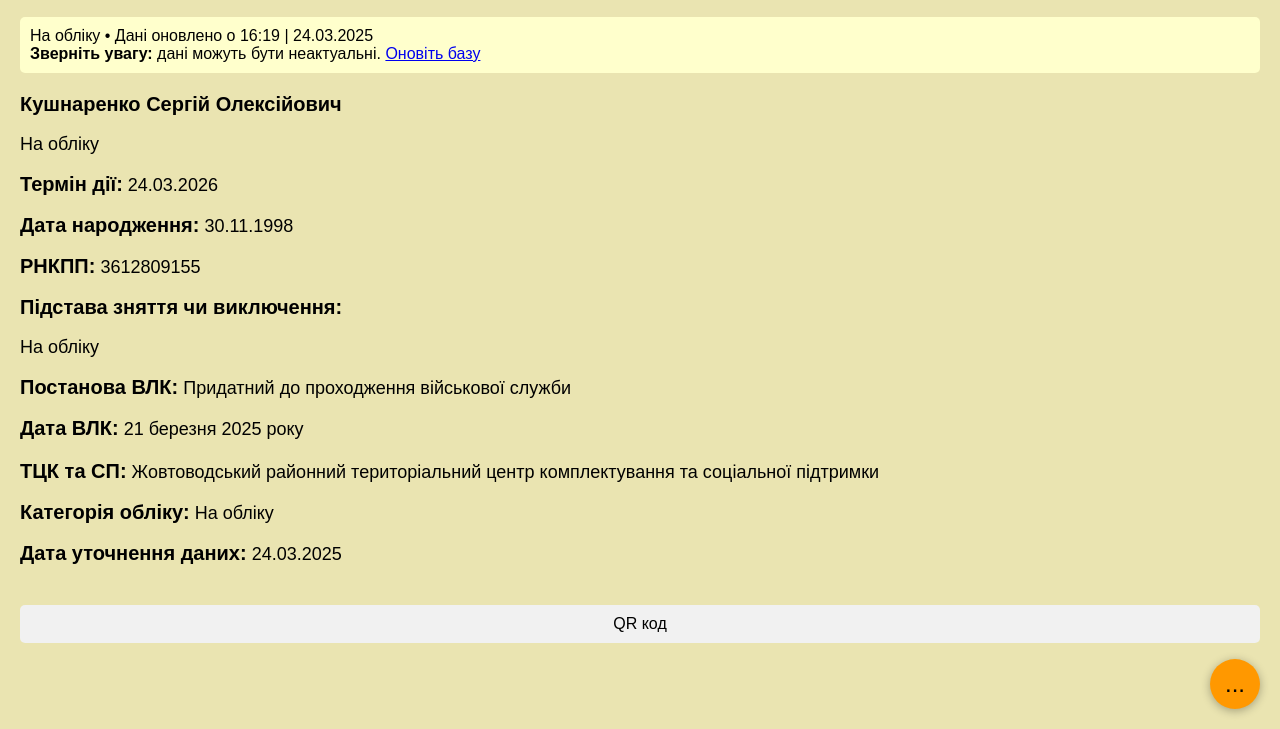
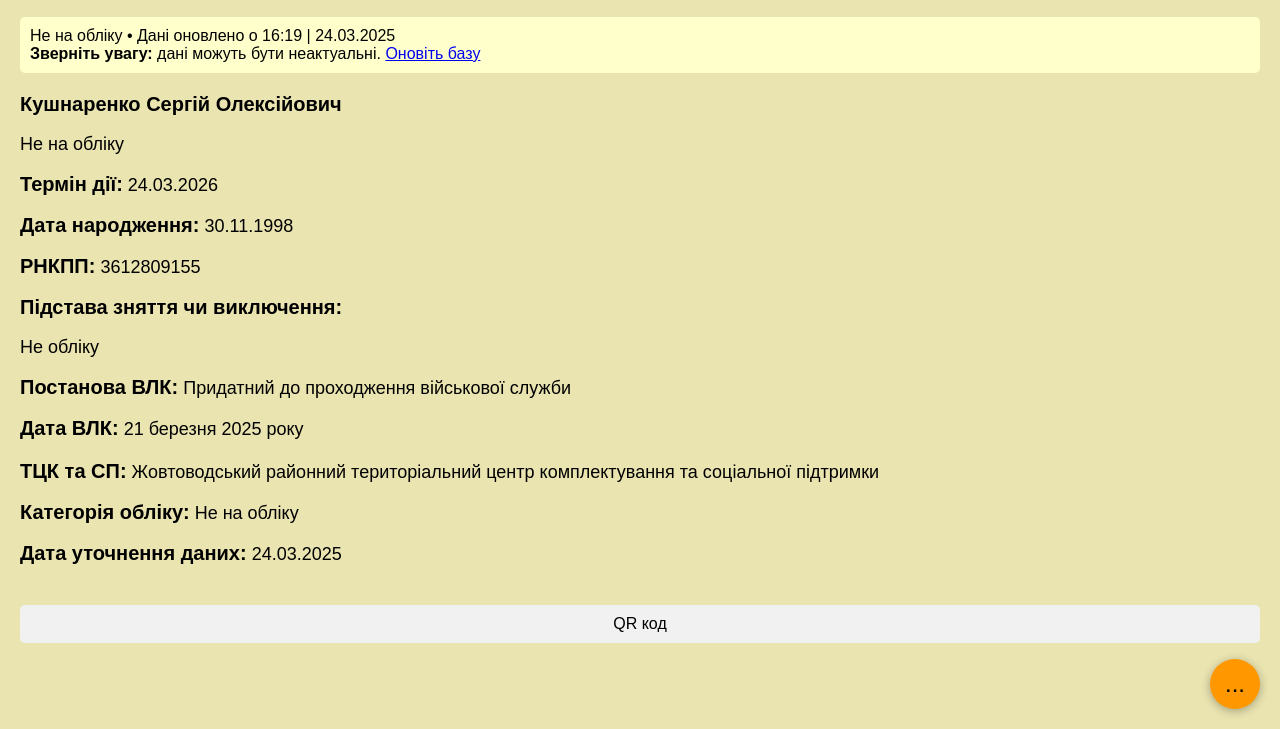
Before and after one commit to militaty/military-doc, a plain HTML site: page index.html in a window 1280 px wide. Shown: the part 71-800 px from the top of the page. Drawn offline with nearby package versions, Linux system fonts and the light colour scheme.

Commit message:
Update index.html

```diff
--- a/index.html
+++ b/index.html
@@ -182,26 +182,26 @@
     </div>
 
     <div class="alert">
-        На обліку • Дані оновлено о 16:19 | 24.03.2025
+        Не на обліку • Дані оновлено о 16:19 | 24.03.2025
         <br>
         <strong>Зверніть увагу:</strong> дані можуть бути неактуальні. <a href="#">Оновіть базу</a>
     </div>
 
     <div class="info">
         <strong>Кушнаренко Сергій Олексійович</strong>
-        <p>На обліку</p>
+        <p>Не на обліку</p>
         <p><strong>Термін дії:</strong> 24.03.2026</p>
         <p><strong>Дата народження:</strong> 30.11.1998</p>
         <p><strong>РНКПП:</strong> 3612809155</p>
         <p><strong>Підстава зняття чи виключення:</strong></p>
-        <p>На обліку</p>
+        <p>Не обліку</p>
         <p><strong>Постанова ВЛК:</strong> Придатний до проходження військової служби</p>
         <p><strong>Дата ВЛК:</strong> 21 березня 2025 року</p>
     </div>
 
     <div class="info">
         <p><strong>ТЦК та СП:</strong> Жовтоводський районний територіальний центр комплектування та соціальної підтримки</p>
-        <p><strong>Категорія обліку:</strong> На обліку</p>
+        <p><strong>Категорія обліку:</strong> Не на обліку</p>
         <p><strong>Дата уточнення даних:</strong> 24.03.2025</p>
     </div>
 
@@ -239,16 +239,16 @@
         <div class="overlay-content">
             <div class="detail-info">
                 <strong>Кушнаренко Сергій Олексійович</strong>
-                <p>На обліку</p>
+                <p>Не на обліку</p>
                 <p><strong>Термін дії:</strong> 24.03.2026</p>
                 <p><strong>Дата народження:</strong> 30.11.1998</p>
                 <p><strong>РНКПП:</strong> 3612809155</p>
                 <p><strong>Підстава зняття чи виключення:</strong></p>
-                <p>На обліку</p>
+                <p>Не на обліку</p>
                 <p><strong>Постанова ВЛК:</strong> Придатний до проходження військової служби</p>
                 <p><strong>Дата ВЛК:</strong> 22 березня 2025 року</p>
                 <p><strong>ТЦК та СП:</strong> Жовтоводський районний територіальний центр комплектування та соціальної підтримки</p>
-                <p><strong>Категорія обліку:</strong> На обліку</p>
+                <p><strong>Категорія обліку:</strong> Не на обліку</p>
                 <p><strong>Дата уточнення даних:</strong> 24.03.2025</p>
             </div>
             <button onclick="closeDetail()">Закрити</button>
@@ -260,7 +260,7 @@
         <div class="overlay-content">
             <div class="blq-message">
                 <strong>Запит на ВЛК прийнято</strong>
-                <p>На обліку.</p>
+                <p>Не на обліку.</p>
                 <p>Очікуйте! Ваше направлення формується.</p>
             </div>
             <button class="blq-button" onclick="closeBLKMessage()">Зрозуміло</button>
```
